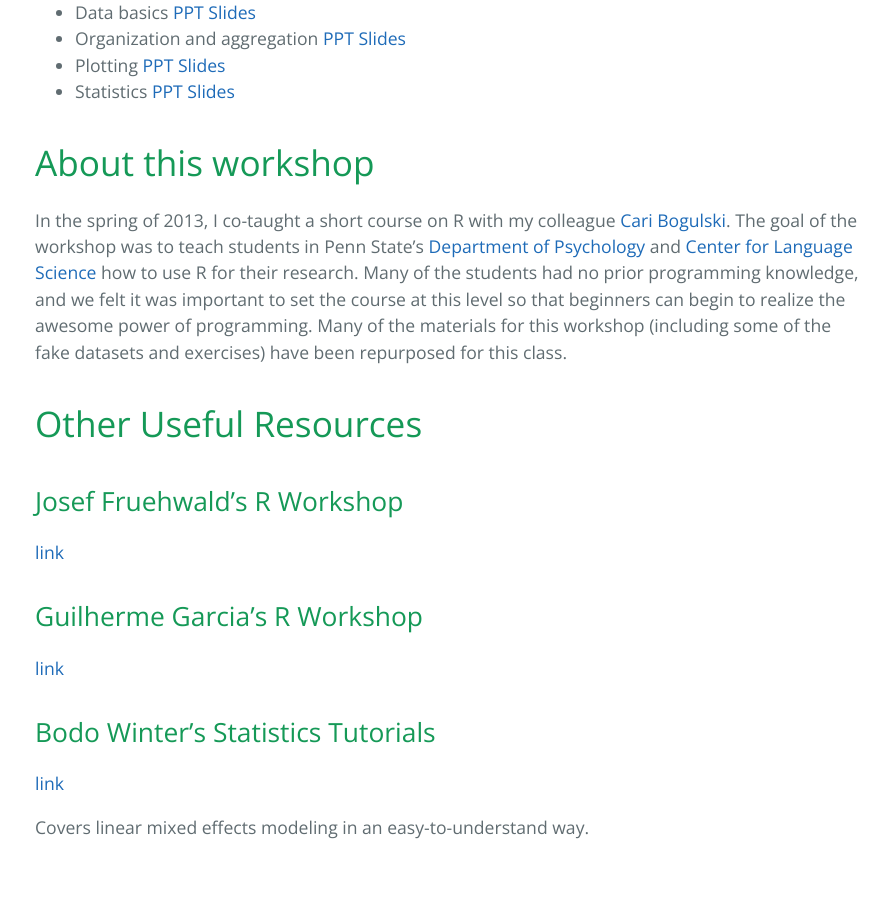
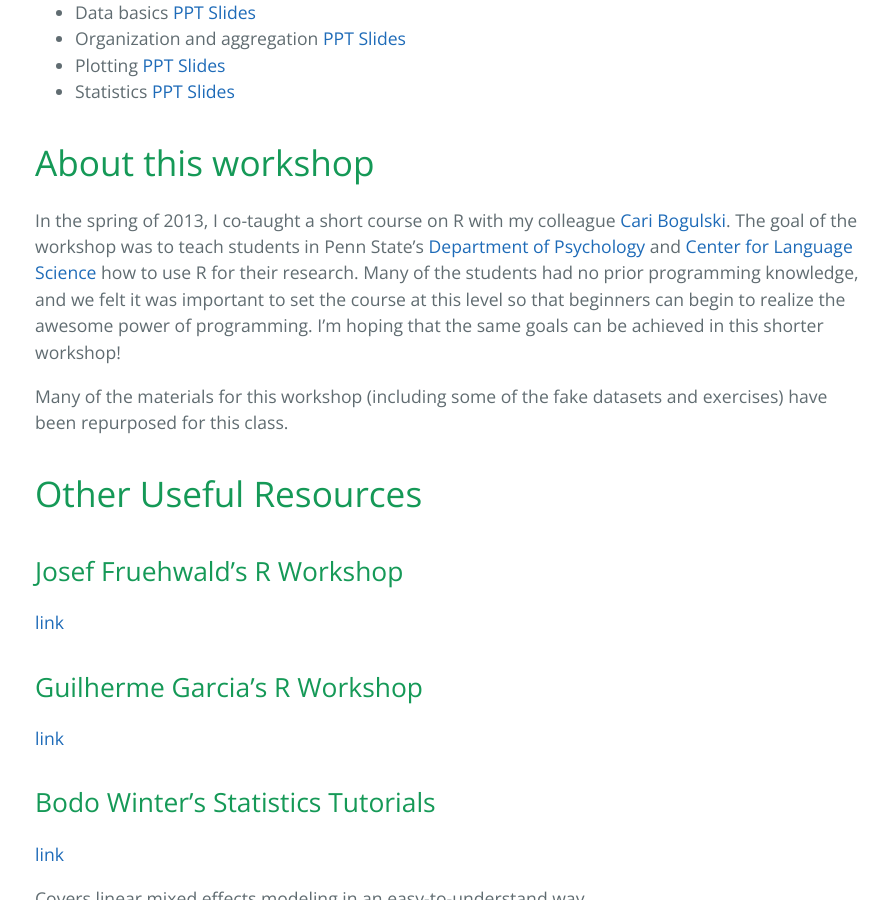
Before and after one commit to jasongullifer/rworkshop, a Jekyll site: the page built from docs/index.md, in a window 1280 px wide and 900 px high, scrolled down 625 px. Shown: the whole window, without its empty margins (189-1077 px from the left). Built offline with Jekyll 4.4.1, drawn with Linux system fonts in a browser that asks for light colours.

```diff
--- a/docs/index.md
+++ b/docs/index.md
@@ -30,9 +30,11 @@
 Science](http://cls.psu.edu/) how to use R for their research. Many of
 the students had no prior programming knowledge, and we felt it was
 important to set the course at this level so that beginners can begin
-to realize the awesome power of programming. Many of the materials for
-this workshop (including some of the fake datasets and exercises) have
-been repurposed for this class.
+to realize the awesome power of programming. I'm hoping that the same goals
+can be achieved in this shorter workshop!
+
+Many of the materials for this workshop (including some of the fake
+datasets and exercises) have been repurposed for this class.
 
 
 Other Useful Resources
```
